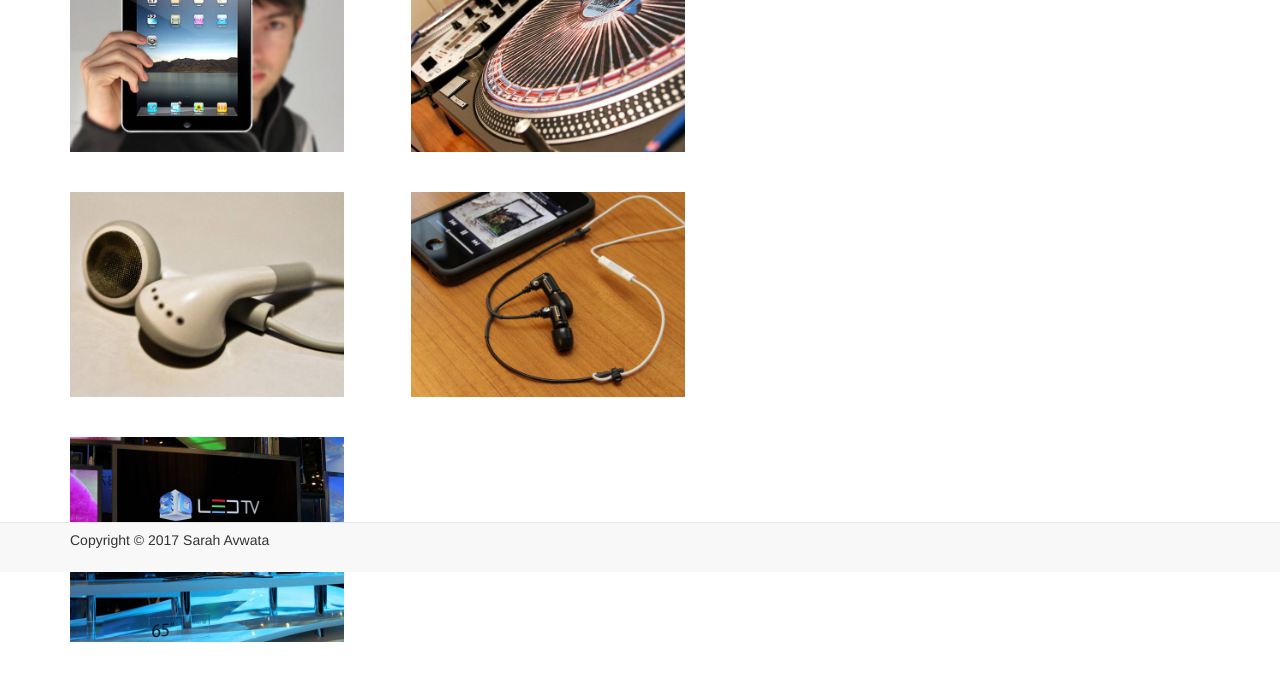
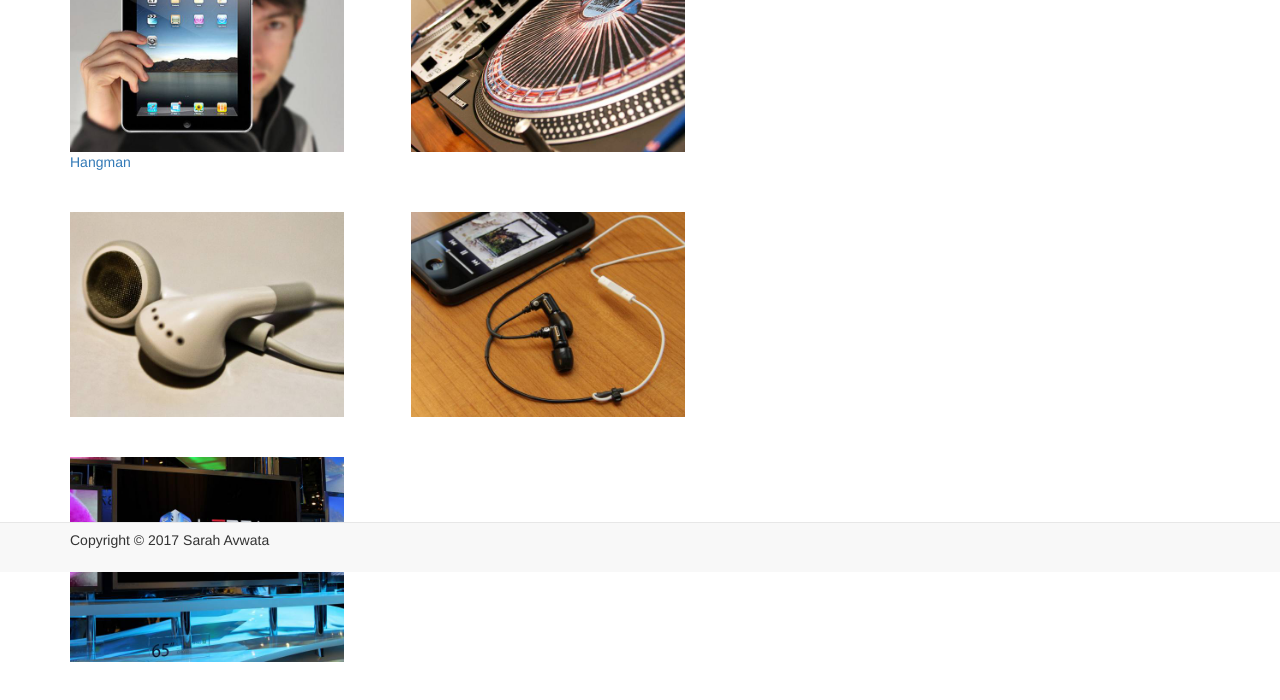
Before and after one commit to sarahav2/Bootstarp-Portfolio, a plain HTML site: page Portfolio.html in a window 1280 px wide. Shown: the part 228-928 px from the top of the page. Drawn offline with nearby package versions, Linux system fonts and the light colour scheme.

Commit message:
added link to my portfolio

```diff
--- a/Portfolio.html
+++ b/Portfolio.html
@@ -31,6 +31,7 @@
                 <div class="row">
                     <div class="col-sm-12 col-md-3">
                         <img src="assets/images/technics-q-c-640-480-1.jpg" width="274" height="205">
+                        <a href="https://github.com/sarahav2/constructor-hangman" target="_top">Hangman</a>
                     </div>
                     <div class="col-sm-12 col-md-3 col-md-offset-3">
                         <img src="assets/images/technics-q-c-640-480-2.jpg" width="274" height="205">
```
